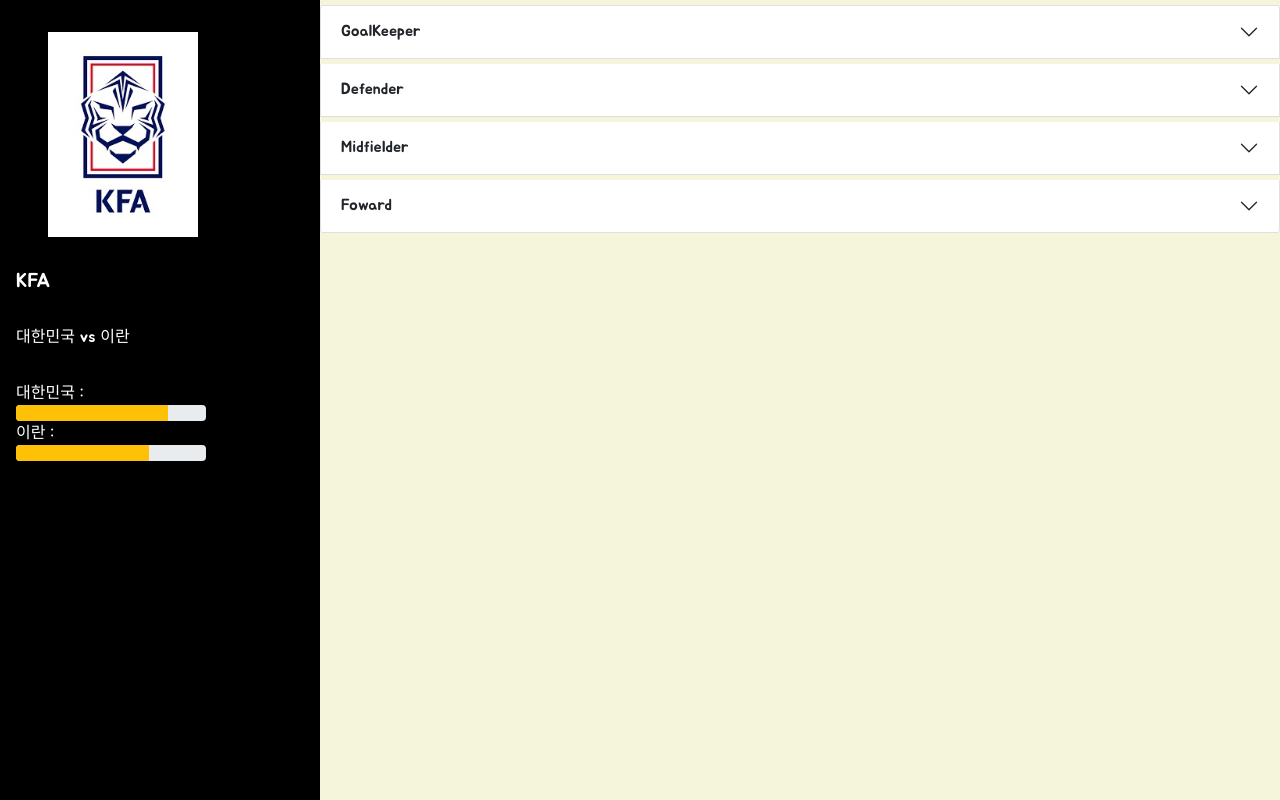
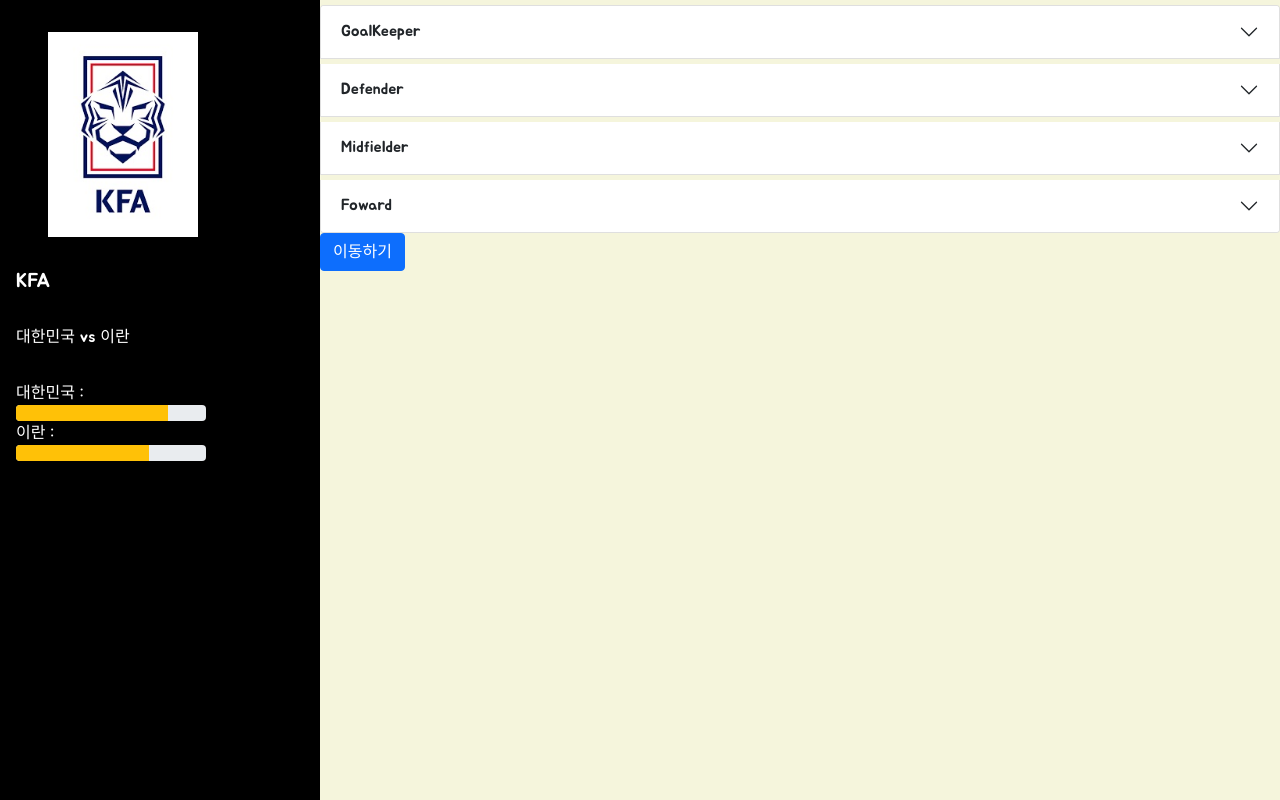
Before and after one commit to BeomB/KFA, a React (Create React App) app in the folder front_player/: page / in a window 1280 px wide. Shown: the top 800 px of the page. Built offline with nearby package versions, Linux system fonts and the light colour scheme; no server answers.

Commit message:
"Route" 설정

```diff
--- a/front_player/package.json
+++ b/front_player/package.json
@@ -11,6 +11,7 @@
     "react": "^17.0.2",
     "react-bootstrap": "^2.2.1",
     "react-dom": "^17.0.2",
+    "react-router-dom": "^6.2.2",
     "react-scripts": "5.0.0",
     "web-vitals": "^2.1.4"
   },
--- a/front_player/src/App.css
+++ b/front_player/src/App.css
@@ -117,3 +117,12 @@
   border: 0;
   outline: 0;
 }
+
+
+.player_table img
+{
+  width: 64px;
+  height: 64px;
+  border-radius: 10px;
+
+}
--- /dev/null
+++ b/front_player/src/components/Accordian_player.js
@@ -0,0 +1,49 @@
+import React from 'react'
+import { Accordion, Button } from 'react-bootstrap'
+import { Link } from 'react-router-dom'
+import Defender from './Defender'
+import Foward from './Foward'
+import GoalKeeper from './GoalKeeper'
+import Midfielder from './Midfielder'
+
+const Accordian = () => {
+
+    function Link_to() {
+        return (
+            <Link to={"/haha"}>
+            </Link>
+        )
+    }
+
+
+    return (
+        <Accordion>
+            <Accordion.Item eventKey="0" className='accordion'>
+                <Accordion.Header>GoalKeeper</Accordion.Header>
+                <Accordion.Body><GoalKeeper /></Accordion.Body>
+            </Accordion.Item>
+
+            <Accordion.Item eventKey="1" className='accordion'>
+                <Accordion.Header>Defender</Accordion.Header>
+                <Accordion.Body><Defender /></Accordion.Body>
+            </Accordion.Item>
+
+            <Accordion.Item eventKey="2" className='accordion'>
+                <Accordion.Header>Midfielder</Accordion.Header>
+                <Accordion.Body><Midfielder /></Accordion.Body>
+            </Accordion.Item>
+
+            <Accordion.Item eventKey="3" className='accordion'>
+                <Accordion.Header>Foward</Accordion.Header>
+                <Accordion.Body><Foward /></Accordion.Body>
+            </Accordion.Item>
+            <Link to="/haha">
+                <Button> 이동하기 </Button>
+            </Link>
+
+
+        </Accordion>
+    )
+}
+
+export default Accordian
--- a/front_player/src/components/RightSide.js
+++ b/front_player/src/components/RightSide.js
@@ -1,50 +1,19 @@
 import React, { useEffect, useState } from 'react'
-import { Accordion } from 'react-bootstrap'
-import GoalKeeper from './GoalKeeper'
-import axios from 'axios';
-import Defender from './Defender';
-import Midfielder from './Midfielder';
-import Foward from './Foward';
+import { BrowserRouter, Route, Routes } from 'react-router-dom';
+import Accordian from './Accordian_player';
 
 
 
 const RightSide = () => {
+    return (
+            <BrowserRouter>
+                <Routes>
+                    <Route exact path="/" element={<Accordian/>}>          {/* exact 는 정확히 일치할 경우에만 사용한다 */}</Route>
+                    <Route path="/haha" element={<>gk</>}>    {/* 다이나믹한 주소창을 받아야할때는 클론으로 처리할 수 있다. */}
+                    </Route>
 
-    const [position, setPosition] = useState("DF")
-    const [players, setPlayers] = useState("")
-
-
-    const setField = () =>
-    {
-        setPosition(position => "GK");
-    }
-
-    return (
-        <>
-            <Accordion>
-                <Accordion.Item eventKey="0" className='accordion'>
-                    <Accordion.Header onClick={() => { setField() }}>GoalKeeper</Accordion.Header>
-                    <Accordion.Body><GoalKeeper/></Accordion.Body>
-                </Accordion.Item>
-
-                <Accordion.Item eventKey="1" className='accordion'>
-                    <Accordion.Header onClick={() => { setPosition((position => "DF")); }}>Defender</Accordion.Header>
-                    <Accordion.Body><Defender/></Accordion.Body>
-                </Accordion.Item>
-
-                <Accordion.Item eventKey="2" className='accordion'>
-                    <Accordion.Header onClick={() => { setPosition((position => "MF")); }}>Midfielder</Accordion.Header>
-                    <Accordion.Body><Midfielder/></Accordion.Body>
-                </Accordion.Item>
-
-                <Accordion.Item eventKey="3" className='accordion'>
-                    <Accordion.Header onClick={() => { setPosition((position => "FW")); }}>Foward</Accordion.Header>
-                    <Accordion.Body><Foward/></Accordion.Body>
-                </Accordion.Item>
-
-            </Accordion>
-
-        </>
+                </Routes>                                     {/* 화면이 바뀌는 부분은 Switch 안 */}
+            </BrowserRouter>
     )
 }
 
```
Also changed, not shown: 2 other files (tests, documents, lock files or other folders).
